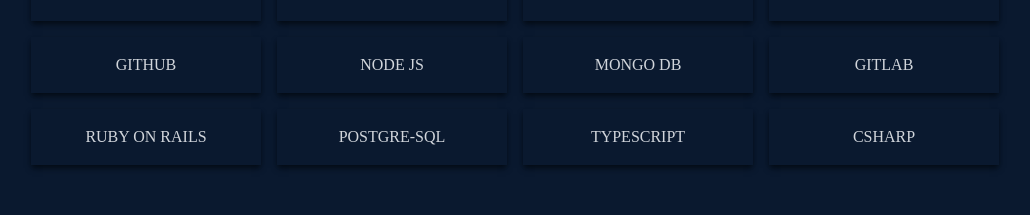
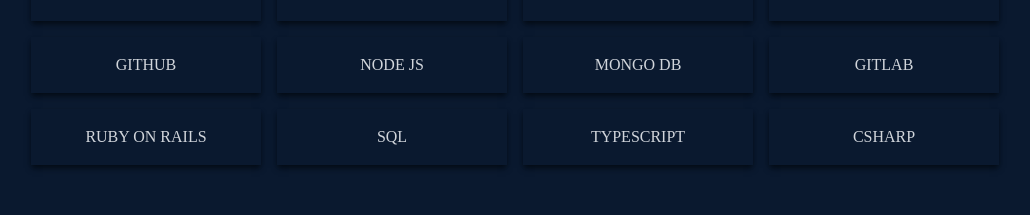
Before and after one commit to sabbatj/react-portfolio-js, a React (Create React App) app: page / in a window 1280 px wide. Shown: the part 2045-2260 px from the top of the page, without its empty margins (125-1155 px from the left). Built offline with nearby package versions, Linux system fonts and the light colour scheme.

Commit message:
Update skills.screen.tsx

```diff
--- a/src/screens/skills/skills.screen.tsx
+++ b/src/screens/skills/skills.screen.tsx
@@ -56,7 +56,7 @@ const Skills = () => {
             <p className='my-4'>GITHUB</p>
           </motion.div>
           <motion.div className='shadow-md shadow-[#040c16] hover:scale-110 duration-500' variants={skillVariants}>
-            <p className='my-4'>NODE JS</p>
+            <p className='my-4'>NODE JS </p>
           </motion.div>
           <motion.div className='shadow-md shadow-[#040c16] hover:scale-110 duration-500' variants={skillVariants}>
             <p className='my-4'>MONGO DB</p>
@@ -68,7 +68,7 @@ const Skills = () => {
             <p className='my-4'>RUBY ON RAILS</p>
           </motion.div>
           <motion.div className='shadow-md shadow-[#040c16] hover:scale-110 duration-500' variants={skillVariants}>
-            <p className='my-4'>POSTGRE-SQL</p>
+            <p className='my-4'>SQL</p>
           </motion.div>
           <motion.div className='shadow-md shadow-[#040c16] hover:scale-110 duration-500' variants={skillVariants}>
             <p className='my-4'>TYPESCRIPT</p>
```
